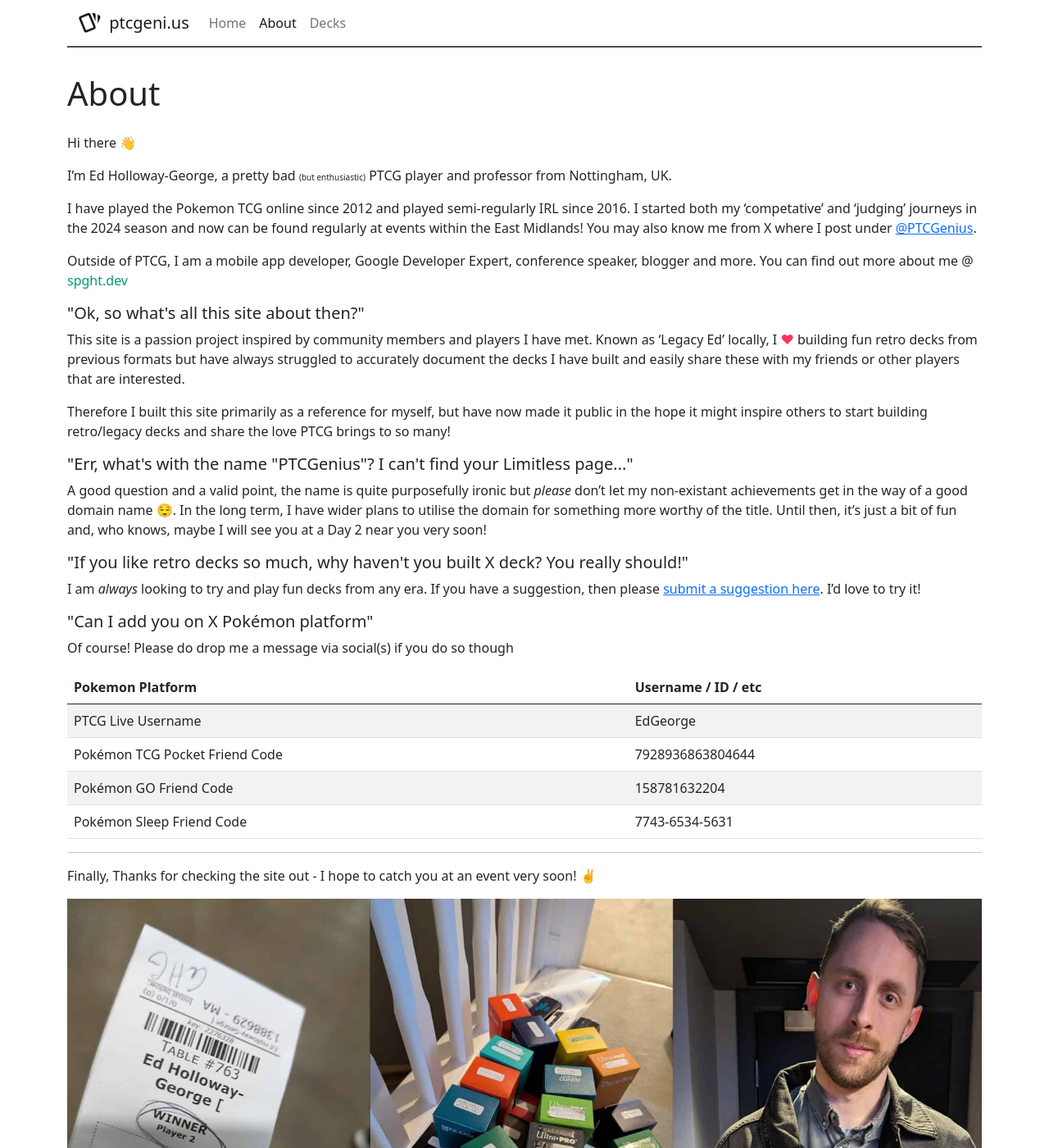
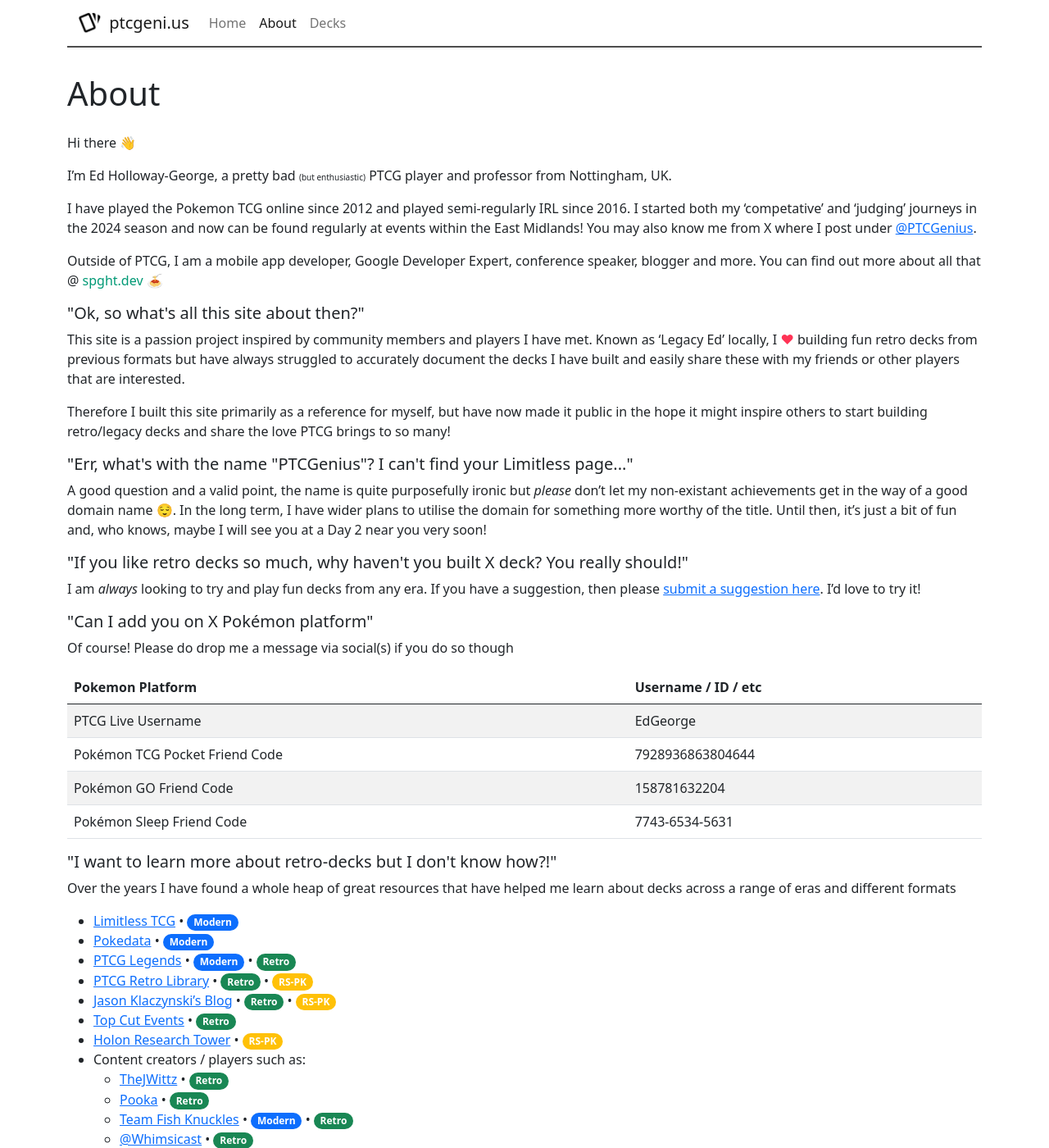
Before and after one commit to ed-george/ptcgenius.github.io, a Jekyll site: the page built from about.md, in a window 1280 px wide and 1400 px high. Shown: the whole window at 82% size. Built offline with Jekyll 4.4.1, drawn with Linux system fonts in a browser that asks for light colours; some of the changed text lies outside the part shown.

Commit message:
Update layout, about page and add decklist converter

```diff
--- a/_includes/footer.html
+++ b/_includes/footer.html
@@ -1,4 +1,4 @@
 <footer class="footer mt-auto py-3">
   <div class="container footer-container">{% include svg_icons.html %}</div>
-  <div class="container footer-container">Ed Holloway-George &bullet; Forked with <span class="love">&hearts;</span> from <a href="https://github.com/andrewhwanpark/brutalist-blog" target="_blank" class="footer-icon-links">andrewhwanpark/brutalist-blog</a> &bullet; <a href ="http://spght.dev" class="spght">spght.dev</a></div>
+  <div class="container footer-container">Ed Holloway-George &bullet; Forked with <span class="love">&hearts;</span> from <a href="https://github.com/andrewhwanpark/brutalist-blog" target="_blank" class="footer-icon-links">andrewhwanpark/brutalist-blog</a> &bullet; <a href ="http://spght.dev" class="spght">spght.dev 🍝</a></div>
 </footer>
--- a/_layouts/deck.html
+++ b/_layouts/deck.html
@@ -25,6 +25,7 @@ layout: default
 <h2>Decklist</h2>
 
 <h4>Pokémon</h4>
+
 <ul>
   {% for pokemon in page.cards.pokemon %}
     <li>{{ pokemon.quantity }}&times; {{ pokemon.name }} <span class="set-info text-muted">({{ pokemon.set }} {{ pokemon.number }})</span></li>
--- a/about.md
+++ b/about.md
@@ -10,7 +10,7 @@ I'm Ed Holloway-George, a pretty bad <span class="smol">(but enthusiastic)</span
 
 I have played the Pokemon TCG online since 2012 and played semi-regularly IRL since 2016. I started both my 'competative' and 'judging' journeys in the 2024 season and now can be found regularly at events within the East Midlands! You may also know me from X where I post under [@PTCGenius](https://x.com/PTCGenius).
 
-Outside of PTCG, I am a mobile app developer, Google Developer Expert, conference speaker, blogger and more. You can find out more about me @ <a href ="http://spght.dev" class="spght">spght.dev</a>
+Outside of PTCG, I am a mobile app developer, Google Developer Expert, conference speaker, blogger and more. You can find out more about all that @ <a href ="http://spght.dev" class="spght">spght.dev</a> 🍝
 
 <h5>"Ok, so what's all this site about then?"</h5>
 
@@ -37,8 +37,30 @@ Of course! Please do drop me a message via social(s) if you do so though
 | Pokémon GO Friend Code         | 158781632204        |
 | Pokémon Sleep Friend Code      | 7743-6534-5631      |
 
+<h5>"I want to learn more about retro-decks but I don't know how?!"</h5>
+
+Over the years I have found a whole heap of great resources that have helped me learn about decks across a range of eras and different formats
+
+* [Limitless TCG](https://limitlesstcg.com/decks) &bull; <span class="badge rounded-pill bg-primary">Modern</span>
+* [Pokedata](https://pokedata.ovh/) &bull; <span class="badge rounded-pill bg-primary">Modern</span>
+* [PTCG Legends](https://www.ptcglegends.com/) &bull; <span class="badge rounded-pill bg-primary">Modern</span> &bull; <span class="badge rounded-pill bg-success">Retro</span>
+* [PTCG Retro Library](https://retro-library.com/) &bull; <span class="badge rounded-pill bg-success">Retro</span> &bull; <span class="badge rounded-pill bg-warning">RS-PK</span>
+* [Jason Klaczynski's Blog](https://jklaczpokemon.com/) &bull; <span class="badge rounded-pill bg-success">Retro</span> &bull; <span class="badge rounded-pill bg-warning">RS-PK</span>
+* [Top Cut Events](https://www.topcutevents.com/pokeacutemon-retro-decks.html) &bull; <span class="badge rounded-pill bg-success">Retro</span>
+* [Holon Research Tower](http://holonresearchtower.com/) &bull; <span class="badge rounded-pill bg-warning">RS-PK</span>
+* Content creators / players such as:
+  * [TheJWittz](https://www.youtube.com/@TheJWittz/videos) &bull; <span class="badge rounded-pill bg-success">Retro</span>
+  * [Pooka](https://www.youtube.com/@TheTopCut/videos) &bull; <span class="badge rounded-pill bg-success">Retro</span>
+  * [Team Fish Knuckles](https://www.youtube.com/@teamfishknuckles/videos) &bull; <span class="badge rounded-pill bg-primary">Modern</span> &bull; <span class="badge rounded-pill bg-success">Retro</span>
+  * [@Whimsicast](https://x.com/Pkmn_RubyRetro) &bull; <span class="badge rounded-pill bg-success">Retro</span>
+  * [@Pkmn_RubyRetro](https://x.com/Pkmn_RubyRetro) &bull; <span class="badge rounded-pill bg-success">Retro</span>
+  * [@holon_phantom](https://x.com/holon_phantom) &bull; <span class="badge rounded-pill bg-success">Retro</span>
+  * _and many more..._
+
 <hr>
 
 Finally, Thanks for checking the site out - I hope to catch you at an event very soon! ✌️
 
+<span class="spght">Ed :)</span>
+
 ![]({{site.baseurl}}/assets/images/about.jpg)
```
Also changed, not shown: _layouts/default.html (+13 -0 lines), converter.md (added, +135 -0 lines).
